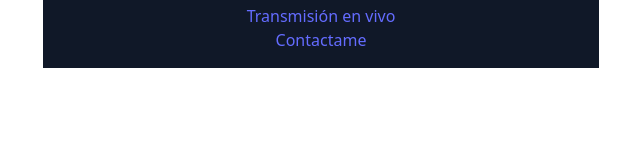
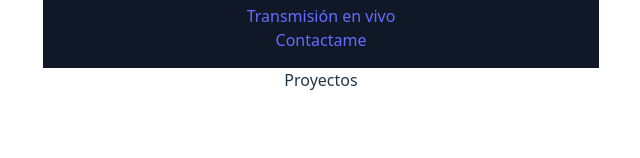
Before and after one commit to Jeffcar1993/miweb, a React (Vite) app in the folder frontend/: page /proyectos in a window 1280 px wide. Shown: the part 172-330 px from the top of the page, without its empty margins (319-959 px from the left). Built offline with nearby package versions, Linux system fonts and the light colour scheme.

Commit message:
feat: add Proyectos page and update routing in App component

```diff
--- a/frontend/src/App.tsx
+++ b/frontend/src/App.tsx
@@ -3,6 +3,7 @@ import './App.css'
 import Header from './components/Header'
 import Footer from './components/Footer'
 import Home from './pages/Home'
+import Proyectos from './pages/Proyectos'
 
 
 function App() {
@@ -14,8 +15,8 @@ function App() {
         <main className="flex-1">
           <Routes>
             <Route path="/" element={<Home />} />
-            {/* <Route path="/proyectos" element={<About />} />
-            <Route path="/noticias" element={<Projects />} />
+            <Route path="/proyectos" element={<Proyectos />} />
+            {/* <Route path="/noticias" element={<Projects />} />
             <Route path="/en-vivo" element={<News />} />
             <Route path="/contactame" element={<News />} /> */}
           </Routes>
--- /dev/null
+++ b/frontend/src/pages/Proyectos.tsx
@@ -0,0 +1,8 @@
+
+const Proyectos = () => {
+  return (
+    <div>Proyectos</div>
+  )
+}
+
+export default Proyectos
```
